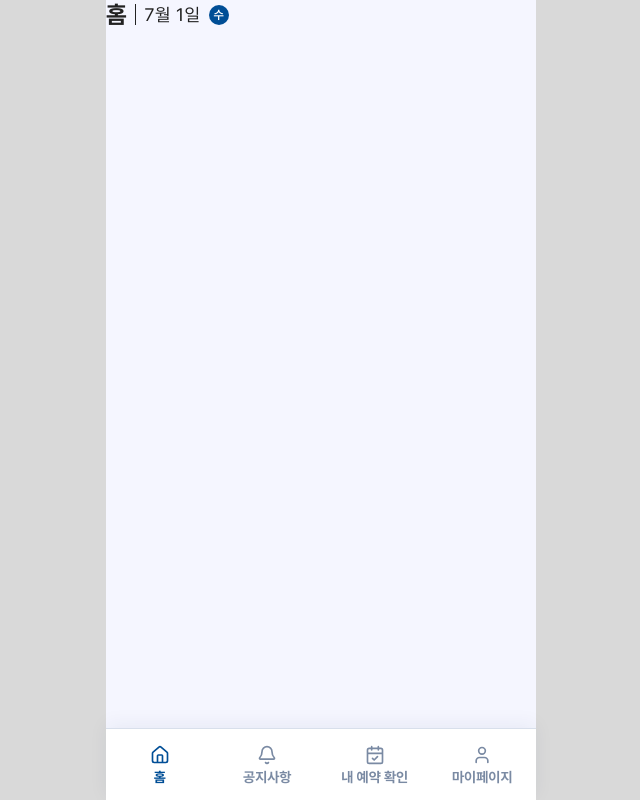
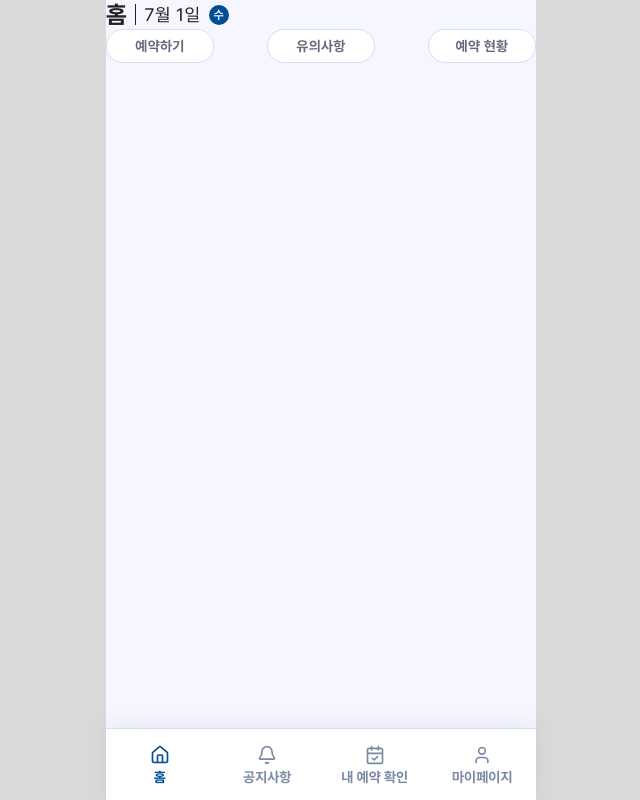
Before and after one commit to Piano-Reservation/Frontend, a React (Vite) app: page /home in a window 1280 px wide. Shown: the whole page, without its empty margins (319-959 px from the left). Built offline with nearby package versions, Linux system fonts and the light colour scheme.

Commit message:
feat: 홈화면 탭 버튼 구현 (#9)

```diff
--- a/src/pages/home/HomePage.tsx
+++ b/src/pages/home/HomePage.tsx
@@ -1,9 +1,11 @@
 import HomeDate from '@/pages/home/components/HomeDate';
+import HomeMenu from '@/pages/home/components/HomeMenu';
 
 export function HomePage() {
   return (
     <div>
       <HomeDate />
+      <HomeMenu />
     </div>
   );
 }
--- /dev/null
+++ b/src/pages/home/components/HomeMenu.tsx
@@ -0,0 +1,34 @@
+import {cn} from '@/shared/utils/cn';
+
+export type HomeMenuTab = '예약하기' | '유의사항' | '예약 현황';
+
+const TABS: HomeMenuTab[] = ['예약하기', '유의사항', '예약 현황'];
+
+interface HomeMenuProps {
+  activeTab?: HomeMenuTab;
+  onTabChange?: (tab: HomeMenuTab) => void;
+}
+
+const HomeMenu = ({activeTab, onTabChange}: HomeMenuProps) => (
+  <div className='flex items-center justify-between'>
+    {TABS.map((tab) => {
+      const isActive = activeTab === tab;
+      return (
+        <button
+          key={tab}
+          type='button'
+          onClick={() => onTabChange?.(tab)}
+          className={cn(
+            'text-button3 flex h-8.5 w-[108px] items-center justify-center rounded-full border tracking-[0.24px]',
+            isActive
+              ? 'bg-action-primary border-transparent text-white'
+              : 'bg-bg-surface border-border-default text-gray-600',
+          )}>
+          {tab}
+        </button>
+      );
+    })}
+  </div>
+);
+
+export default HomeMenu;
```
